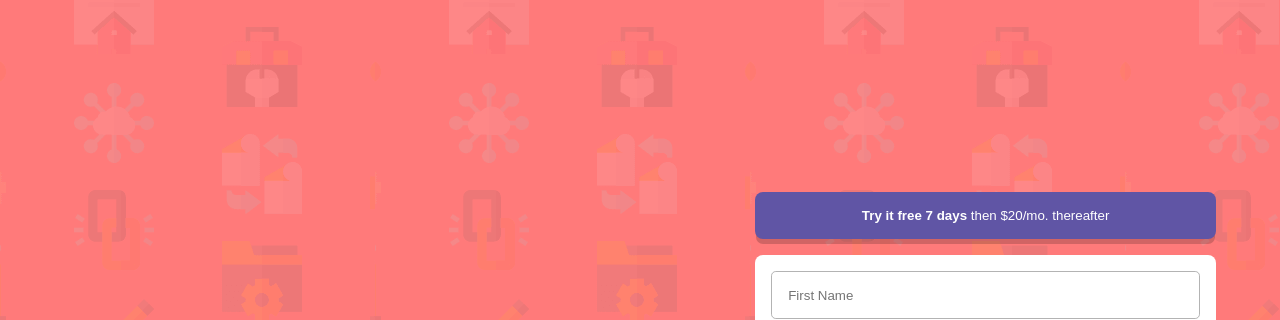
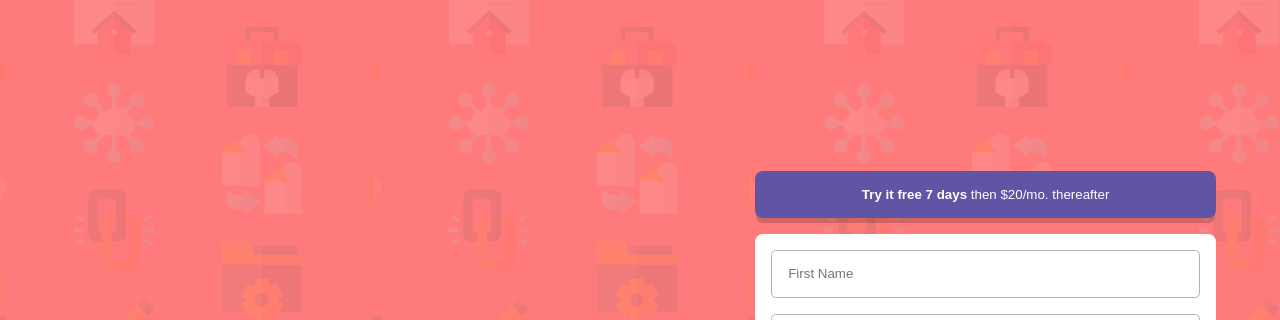
Before and after one commit to PhilipeeX/intro-component-with-signup-form-master, a plain HTML site: page index.html in a window 1280 px wide. Shown: the top 320 px of the page. Drawn offline with Linux system fonts and the light colour scheme.

Commit message:
margin superior do content reduzido

```diff
--- a/style.css
+++ b/style.css
@@ -145,7 +145,7 @@ main {
         align-items: center;
         justify-content: center;
         max-width: 1280px;
-        margin: 15% 5%;
+        margin: 10% 5%;
     }
     .primeira {
         display: flex;
```
